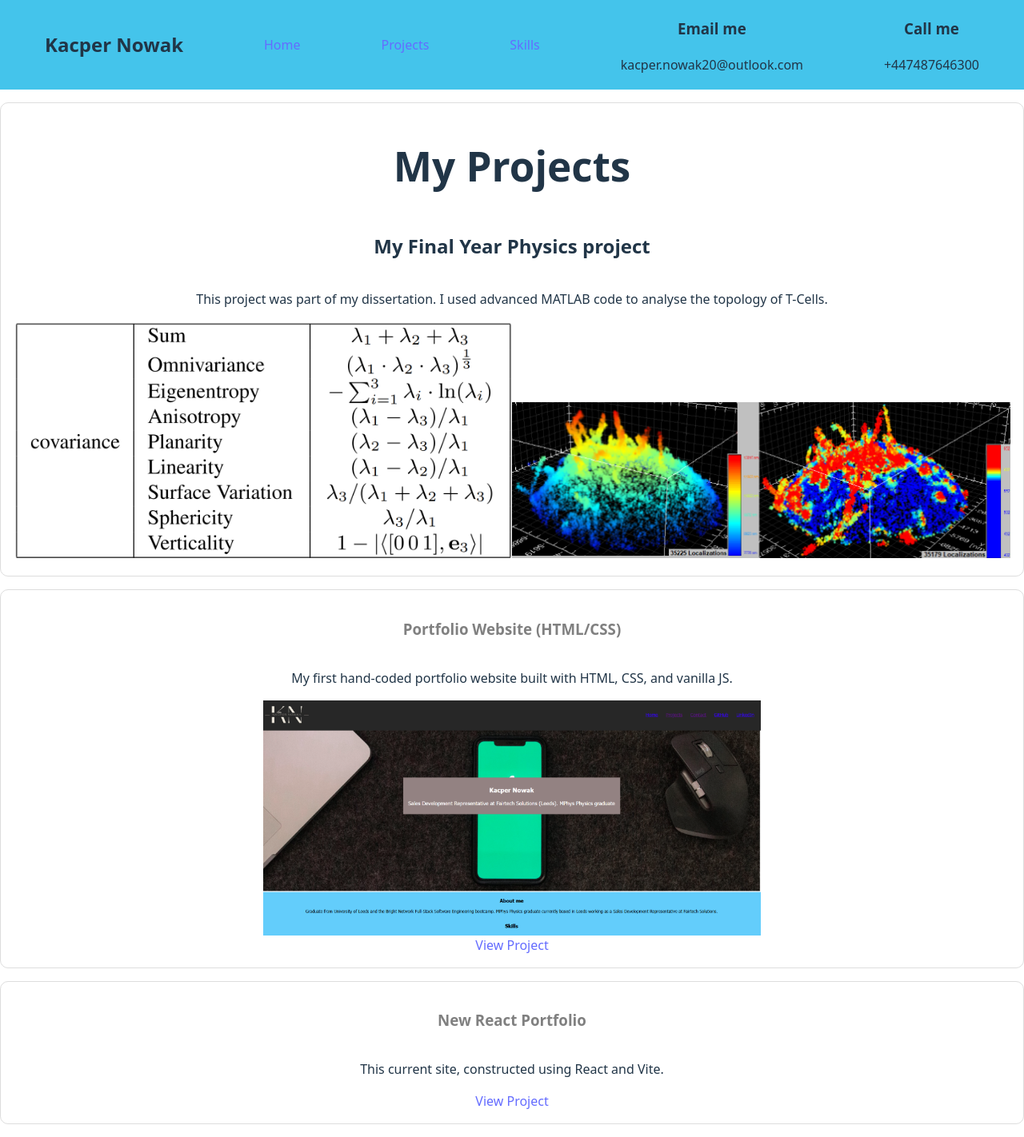
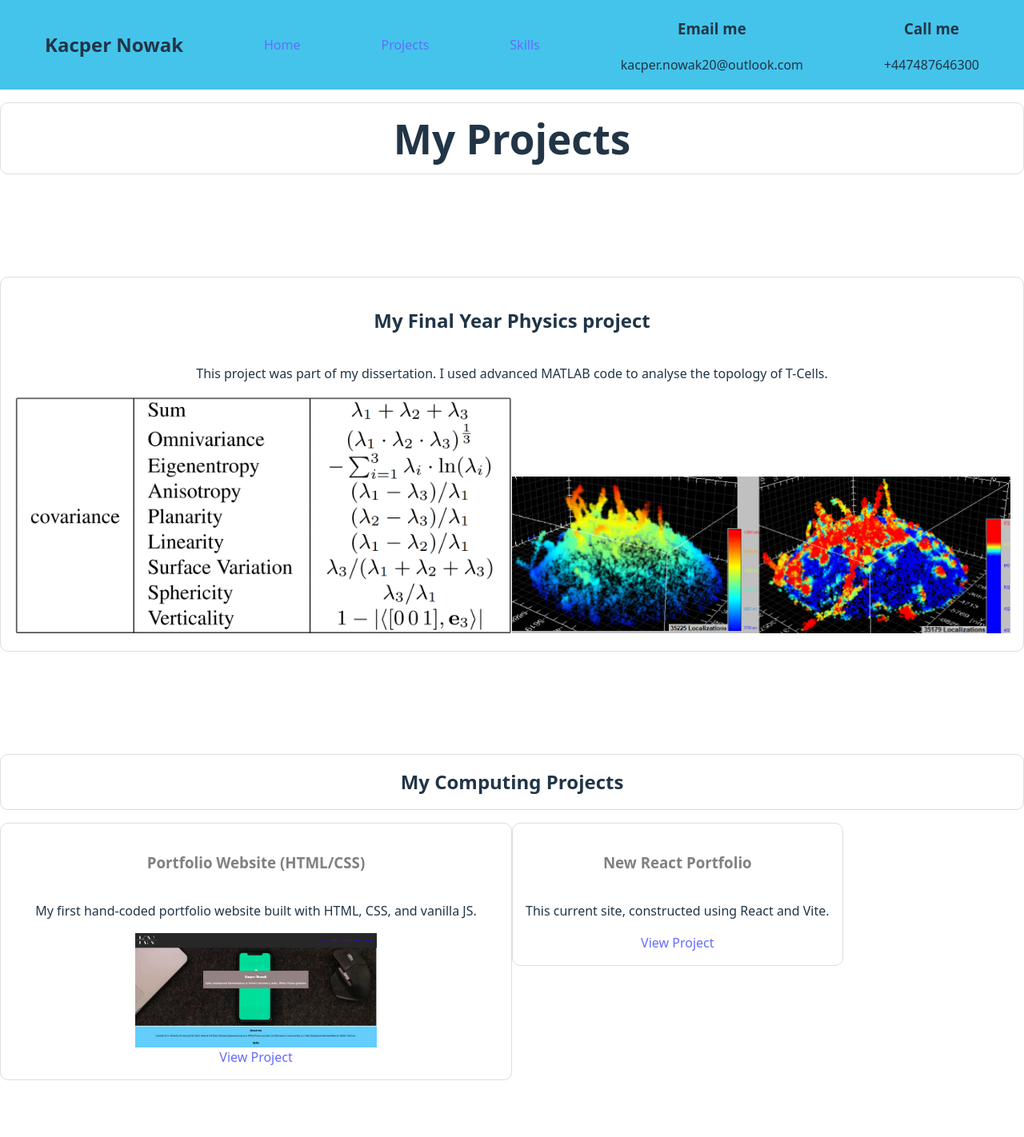
Before and after one commit to KacperProg/React-Portfolio-Site, a React (Vite) app: page /projects in a window 1280 px wide. Shown: the whole page at 80% size. After the commit the page ends 1367 px from the top, so only its background shows below. Built offline with nearby package versions, Linux system fonts and the light colour scheme; the HTML template or start-up script is replaced by a standard one.

Commit message:
Adjusted the positioning of images on Project page. Added speration between Master's project and coding projects

```diff
--- a/src/Pages/Projects.jsx
+++ b/src/Pages/Projects.jsx
@@ -22,8 +22,9 @@ function Projects() {
 
   return (
     <div>
+      <h1 className='physics-containers'>My Projects</h1>
+      {/* Temp container ^ */}
       <div className='physics-containers'>
-        <h1>My Projects</h1>
         {/* Section to describe my final year project. Different to other ProjectCards as this will have double width
         and be highlighted at the top of the page. Remaining projects will display below. */}
         <h2>My Final Year Physics project</h2>
@@ -34,10 +35,13 @@ function Projects() {
           <img src={mainResults} className='physics-img'></img>
         </div>
       </div>
+
       {/* mapping (for loop) allowing me to expand how many projects
       I list in this section based on contents of projects variable */}
 
+      <h2 className='physics-containers'>My Computing Projects</h2>
       {projects.map((project, index) => (
+        <div className='physics-img'>
           <ProjectCard
             key={index}
             title={project.title}
@@ -45,6 +49,7 @@ function Projects() {
             image={project.image}
             link={project.link}
           />
+        </div>
       ))}
     </div>
   );
```
Lines whose indentation alone changed are shown as unchanged.
